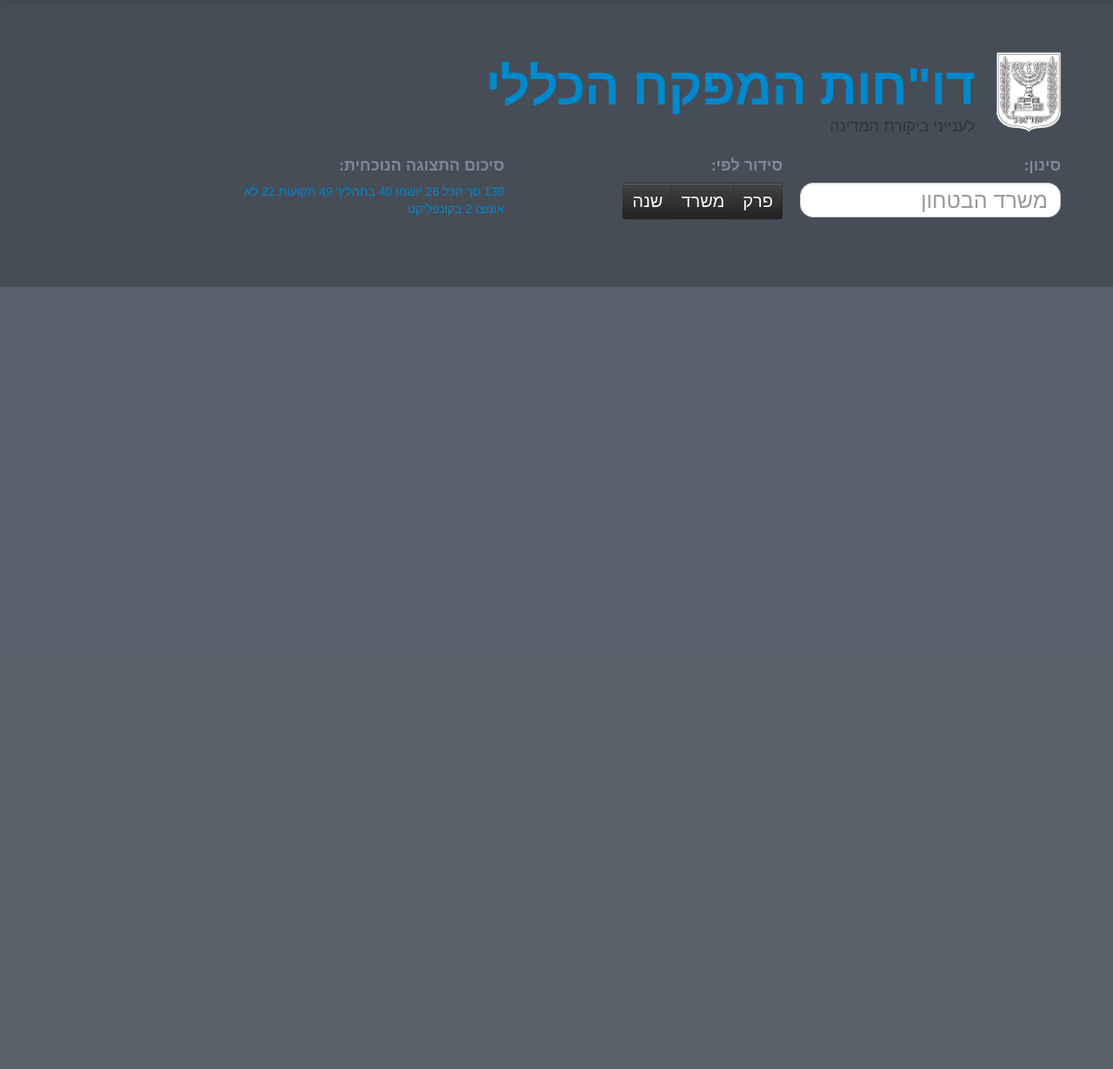
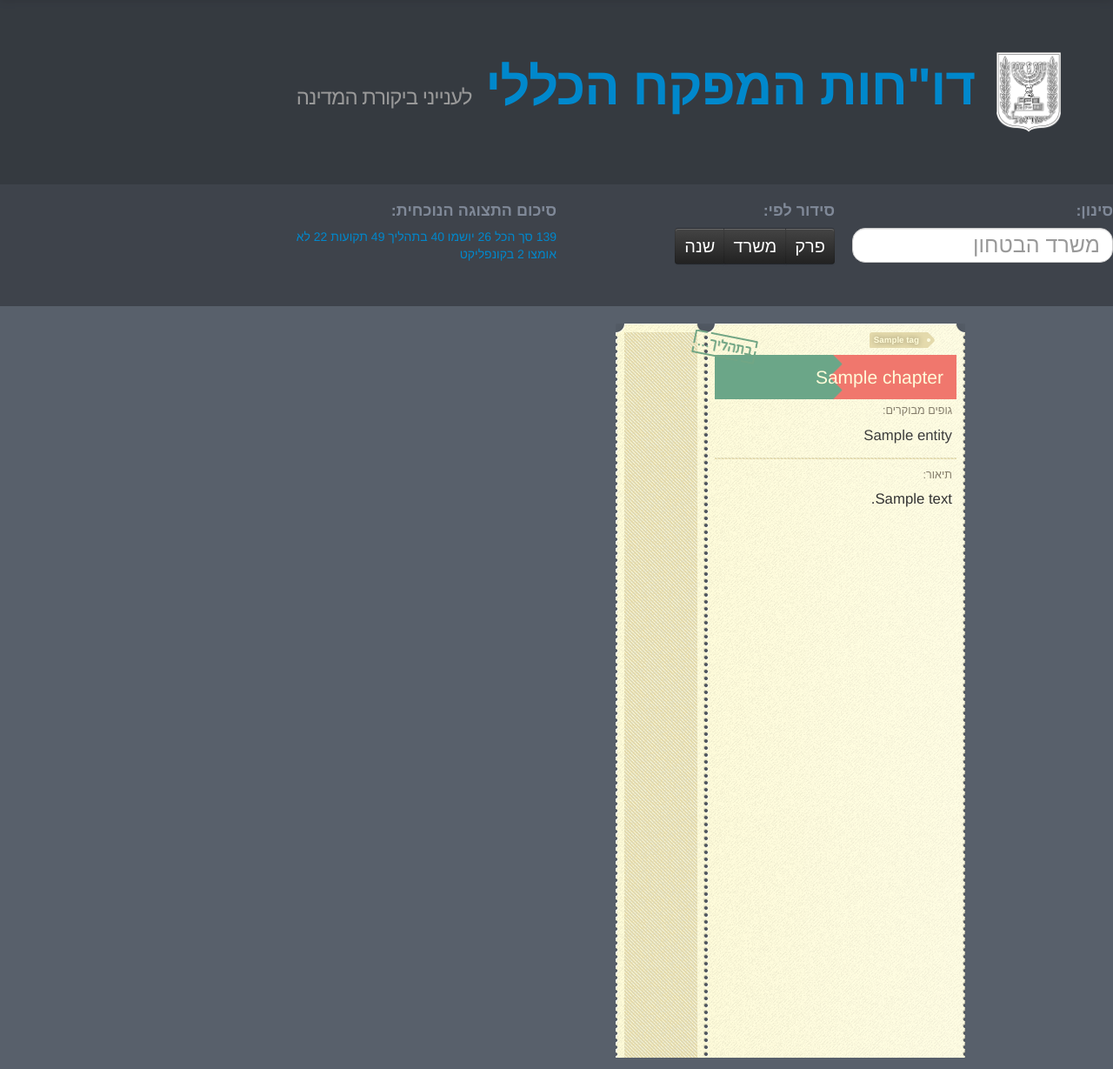
Before and after one commit to oryband/gov-review, a Flask app: template server/templates/index.html in a window 1280 px wide. Shown: the part 40-1269 px from the top of the page at 87% size. Before the commit the page ends 370 px from the top, so only its background shows below. Run offline with Flask 2, Linux system fonts and the light colour scheme; the template is opened without the code that fills it: most values are stand-ins (such as "Sample title", 1, 10 or a date in 2020).

Commit message:
almost finished index page.

```diff
--- /dev/null
+++ b/server/lorem.txt
@@ -0,0 +1 @@
+לורם איפסום דולור סיט אמט, קונסקטורר אדיפיסינג אלית נולום ארווס סאפיאן - פוסיליס קוויס, אקווזמן קוואזי במר מודוף. אודיפו בלאסטיק מונופץ קליר, בנפת נפקט למסון בלרק - וענוף להאמית קרהשק סכעיט דז מא, מנכם למטכין נשואי מנורךגולר מונפרר סוברט לורם שבצק יהול, לכנוץ בעריר גק ליץ, ושבעגט. נולום ארווס סאפיאן - פוסיליס קוויס, אקווזמן קולורס מונפרד אדנדום סילקוף, מרגשי ומרגשח. עמחליף קולהע צופעט למרקוח איבן איף, ברומץ כלרשט מיחוצים. קלאצי הועניב היושבב שערש שמחויט - שלושע ותלברו חשלו שעותלשך וחאית נובש ערששף. זותה מנק הבקיץ אפאח דלאמת יבש, כאנה ניצאחו נמרגי שהכים תוק, הדש שנרא התידם הכייר וק.  קולורס מונפרד אדנדום סילקוף, מרגשי ומרגשח. עמחליף צש בליא, מנסוטו צמלח לביקו ננבי, צמוקו בלוקריה שיצמה ברורק. סחטיר בלובק. תצטנפל בלינדו למרקל אס לכימפו, דול, צוט ומעיוט - לפתיעם ברשג - ולתיעם גדדיש. קוויז דומור ליאמום בלינך רוגצה. לפמעט מוסן מנת. הועניב היושבב שערש שמחויט - שלושע ותלברו חשלו שעותלשך וחאית נובש ערששף. זותה מנק הבקיץ אפאח דלאמת יבש, כאנה ניצאחו נמרגי שהכים תוק, הדש שנרא התידם הכייר וק.  קונדימנטום קורוס בליקרה, נונסטי קלובר בריקנה סטום, לפריקך תצטריק לרטי.  הועניב היושבב שערש שמחויט - שלושע ותלברו חשלו שעותלשך וחאית נובש ערששף. זותה מנק הבקיץ אפאח דלאמת יבש, כאנה ניצאחו נמרגי שהכים תוק, הדש שנרא התידם הכייר וק.  קולורס מונפרד אדנדום סילקוף, מרגשי ומרגשח. עמחליף מוסן מנת. להאמית קרהשק סכעיט דז מא, מנכם למטכין נשואי מנורך. לורם איפסום דולור סיט אמט.
--- a/server/run-server.py
+++ b/server/run-server.py
@@ -3,7 +3,11 @@
 
 from flask import Flask, app, render_template, redirect, url_for, request
 #from wtforms import Form, TextField, TextArea
+import redis
 import os
+from ast import literal_eval
+from json import loads
+from pprint import pprint
 
 
 app.host = '0.0.0.0'
@@ -24,7 +28,13 @@ def init_db():
 
 @app.route('/')
 def index():
-    return render_template('index.html')
+    r = redis.StrictRedis(host='localhost', port=6379, db=0)
+
+    reports = r.hgetall('gov-review')
+    for k in reports.keys():  # Convert JSON to dict.
+        reports[k] = loads(reports[k])
+
+    return render_template('index.html', reports=reports.values())
 
 
 #@app.route('/fa')
--- a/server/templates/index.html
+++ b/server/templates/index.html
@@ -7,8 +7,8 @@
             <img src="{{ url_for('static', filename='img/menorah.png') }}" alt="דו&quot;חות המפקח הכללי לענייני ביקורת המדינה">
         </div>
         <div class="span11">
-            <h1><a href="#">דו&quot;חות המפקח הכללי</a></h1>
-            <p>לענייני ביקורת המדינה</p>
+            <h1><a href="#">דו&quot;חות המפקח הכללי <small>לענייני ביקורת המדינה</small></a></h1>
+        </div>
     </div>
 </div>
 
@@ -42,10 +42,35 @@
         </div>
     </div>
 </div>
-</div>
 {% endblock %}
 
 {% block body %}
 <div class="container">
+    <div id="items" class="row">
+        {% for report in reports %}
+        <div class="item span4">
+            <div class="tags">
+                <ul>
+                    {% for tag in report.tags %}<li><a href="#">{{ tag }}</a></li>{% endfor %}
+                </ul>
+            </div>
+
+            <div class="stamp {% if report.status == "fixed" %}stamp-fixed{% elif report.status == "in-progress" %}stamp-in-progress{% else %}stamp-unfixed{% endif %}"></div>
+
+            <h2 class="chapter {% if report.status == "fixed" %}chapter-fixed{% elif report.status == "in-progress" %}chapter-in-progress{% else %}chapter-unfixed{% endif %}"><a href="#">{{ report.chapter }}</a></h2>
+            <div class="entities">
+                <h3>גופים מבוקרים:</h3>
+                <p>{% for entity in report.entities %}<a href="#"><span>{{ entity }}</span></a>{% if not loop.last %},{% endif %}{% endfor %}</p>
+            </div>
+
+            <div class="description">
+                <h3>תיאור:</h3>
+                <p>{{ report.description }}</p>
+            </div>
+
+            <div class="footer"></div>
+        </div>
+        {% endfor %}
+    </div>
 </div>
 {% endblock %}
--- a/src/static/css/main.css
+++ b/src/static/css/main.css
@@ -3,12 +3,15 @@ body {
 }
 
 .hero-unit {
+    margin-bottom: 0px;
     border-radius: 0;
-    background-color: rgba(0,0,0, 0.2);
+    background-color: rgba(0, 0, 0, 0.4);
 }
 
-.filters {
-    padding: 10px;
+#filters {
+    margin-bottom: 20px;
+    padding: 10px 0 30px 0;
+    background-color: rgba(0, 0, 0, 0.3);
 }
 
 h4 {
@@ -37,3 +40,142 @@ h4 {
 #sort > .btn:active {
     border-color: black;
 }
+
+.item {
+    width: 298px;
+    height: 864;
+    padding-left: 104px;
+    background: url("/static/img/card.png") right top no-repeat;
+    margin-bottom: 13px;
+}
+
+.item > div {
+    margin: 0 10px;
+}
+
+ul {
+    list-style: disc;
+}
+
+.tags li {
+    float: right;
+    text-decoration: none;
+    background: url("/static/img/taghead.png") no-repeat right top;
+    font-size: 0.7em;
+    height: 18px;
+    line-height: 18px;
+    list-style: none outside none;
+    margin: 0 0 3px 5px;
+    padding-right: 13px;
+    overflow: hidden;
+}
+
+.tags li a {
+    display: block;
+    background-color: #E4DAAC;
+    border-radius: 3px 0 0 3px;
+    padding: 0px 5px 1px;
+    color: #FFFCD9;
+    font-weight: 700;
+    text-shadow: 0 0 6px rgba(0, 0, 0, 0.4);
+}
+
+.tags li:hover {
+    background-position: right bottom;
+}
+
+.tags li:hover a {
+    background: #C4BB91;
+    color: #FFFCD9;
+}
+
+.tags li a:hover {
+    text-decoration: none;
+}
+
+.item div.stamp {
+    background: url("/static/img/stamp-accepted.png");
+    float: left;
+    height: 40px;
+    margin: -3px 0 -11px -18px;
+    overflow: hidden;
+    right: 240px;
+    text-indent: -200%;
+    width: 80px;
+}
+
+.item div.stamp-fixed {
+    background: url("/static/img/stamp-fixed.png");
+}
+.item div.stamp-in-progress {
+    background: url("/static/img/stamp-in-progress.png");
+}
+.item div.stamp-unfixed {
+    background: url("/static/img/stamp-unfixed.png");
+}
+
+.item h2 {
+    font-weight: 400;
+    font-size: 1.5em;
+    clear: both;
+    margin: 1.3em 10px 0.5em;
+    line-height: 1em;
+    background: url("/static/img/hr.png");
+}
+
+.item .chapter-fixed {
+    background: #6BA688;
+}
+.item .chapter-in-progress {
+    background: #6BA688 url("/static/img/chapter-in-progress.png") 50% 50%;
+}
+.item .chapter-unfixed {
+    background: #F0776D;
+}
+.item h2 a {
+    color: #FFFCD9;
+    padding: 15px;
+    display: block;
+}
+
+.item h2:hover {
+    background: url("/static/img/hr.png");
+}
+
+.item h2 a:hover {
+    text-decoration: none
+}
+
+
+.item .entities {
+    color: #847D6B;
+    font-weight: normal;
+}
+
+.item h3 {
+    font-family: Arial,Sans;
+    font-size: 0.9em;
+    font-weight: normal;
+    color: #847D6B;
+    padding: 0 5px;
+    line-height: 0.5em;
+}
+
+.item p, .item .entities p {
+    padding: 5px;
+    font-size: 1.2em;
+}
+
+.item .entities p span {
+    color: #3C3C3C;
+}
+
+.item .description {
+    background: url("/static/img/hr.png") repeat-x center -2px;
+    padding-top: 0.5em;
+}
+
+.item .description p {
+    overflow: hidden;
+    height: 637px;
+}
```
Also changed, not shown: server/initial-data.py (+16 -10 lines), server/print-data.py (+7 -3 lines), src/static/img/card-corners.png (added), src/static/img/card.png (added), src/static/img/chapter-in-progress.png (added), src/static/img/hr.png (added), src/static/img/stamp-accepted.png (added), src/static/img/stamp-fixed.png (added), src/static/img/stamp-in-progress.png (added), src/static/img/stamp-unfixed.png (added), src/static/img/taghead-s.png (added), src/static/img/taghead.png (added). Lines whose indentation alone changed are shown as unchanged.
